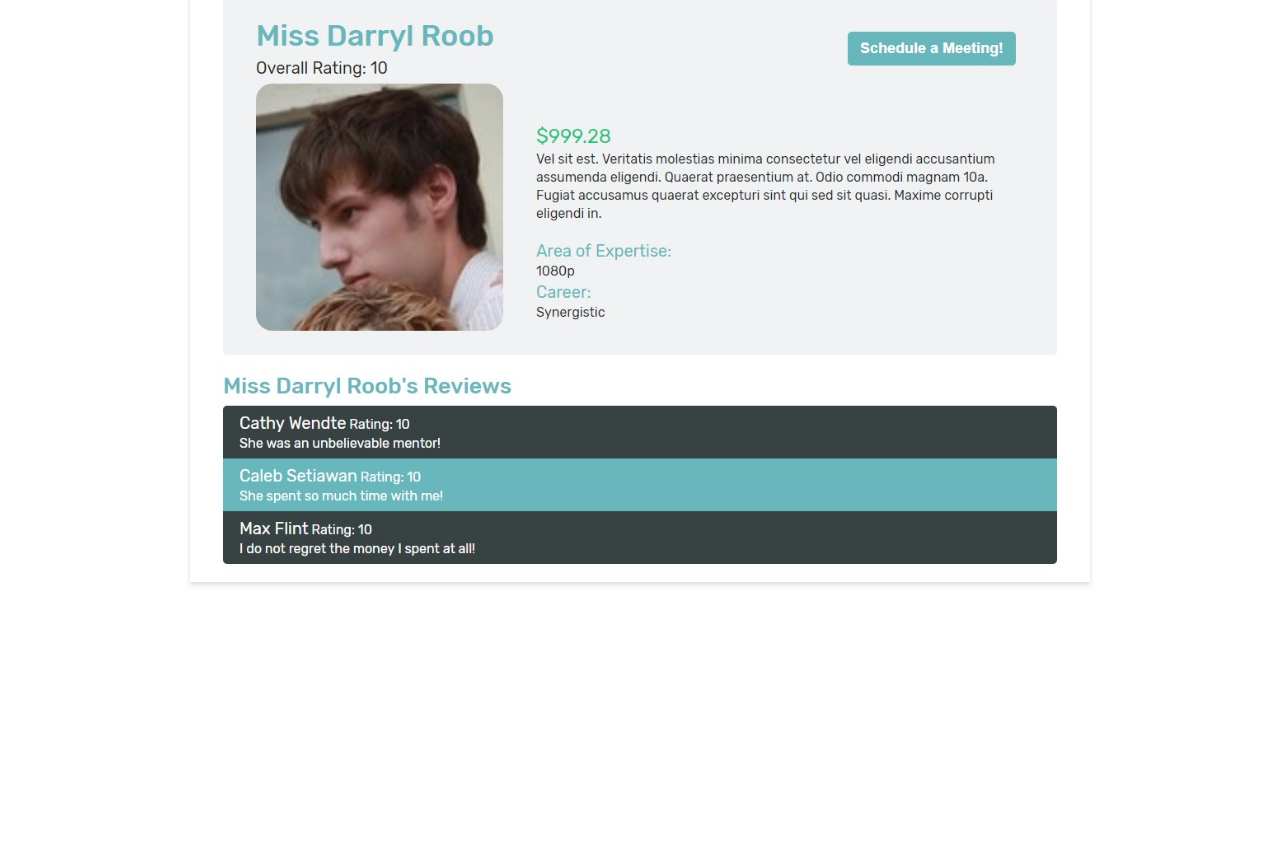
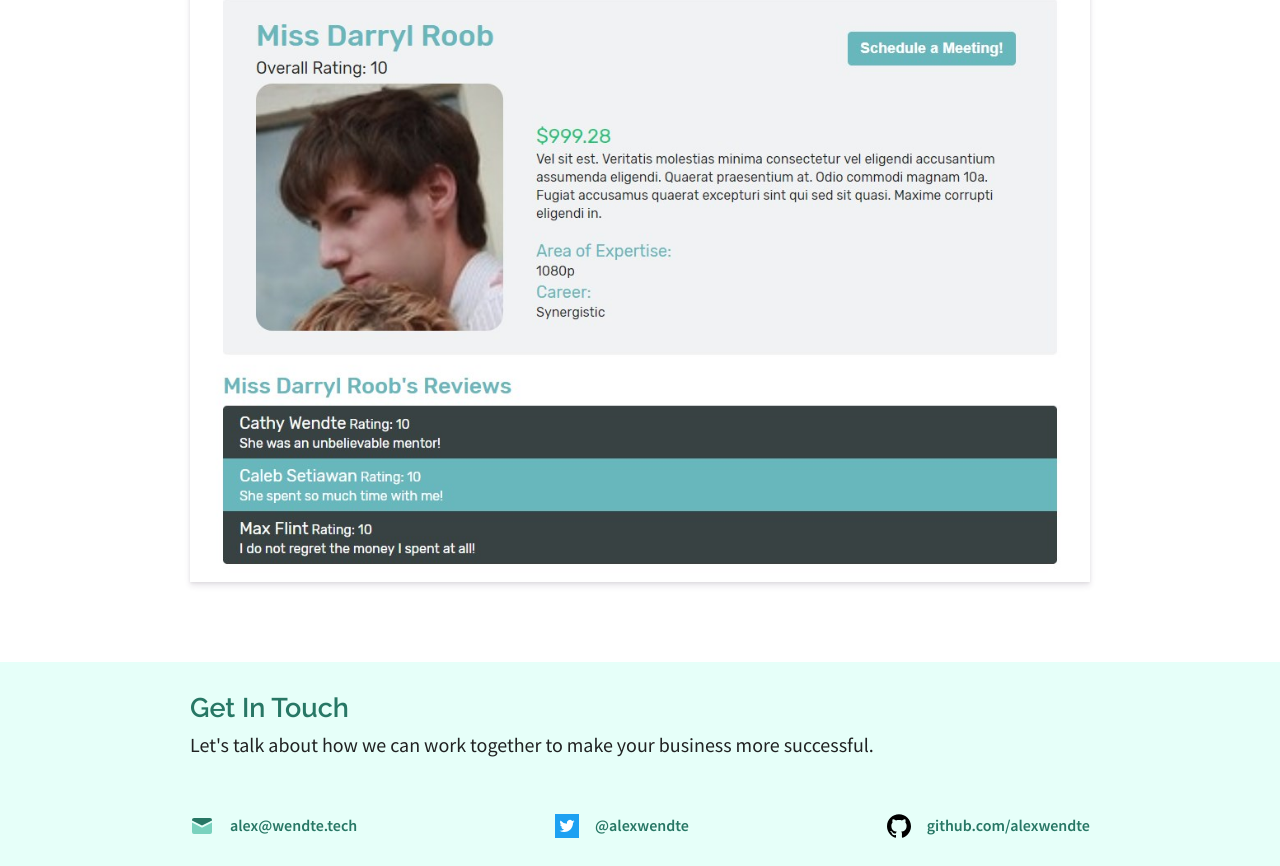
Before and after one commit to alexwendte/alexwendte.github.io, a plain HTML site: page pages/portfolio.html in a window 1280 px wide. Shown: the part 7205-8071 px from the top of the page. Before the commit the page ends 7867 px from the top, so only its background shows below. Drawn offline with Linux system fonts and the light colour scheme.

Commit message:
converts contact to footer and adds to Portfolio

```diff
--- a/index.css
+++ b/index.css
@@ -223,17 +223,17 @@ header nav a {
   margin: 0 auto;
 }
 
-.contact {
+footer {
   background: var(--primaryBackground);
   padding: 2.4rem;
   color: var(--primaryText);
 }
 
-.contact .subheading {
+footer .subheading {
   color: var(--primaryDark);
 }
 
-.contact .text {
+footer .text {
   font-size: 2rem;
 }
 
--- a/pages/portfolio.html
+++ b/pages/portfolio.html
@@ -182,5 +182,49 @@
         <img src="/images/trainer-mentor.jpg" />
       </div>
     </div>
+    <footer>
+      <div class="content">
+        <h2 class="subheading">Get In Touch</h2>
+        <p class="text">
+          Let's talk about how we can work together to make your business more
+          successful.
+        </p>
+        <div class="social">
+          <div class="social_item">
+            <img src="/images/icon-mail.svg" alt="mail icon" />
+            <a
+              class="contact__info"
+              href="mailto:alex@wendte.tech"
+              target="_top"
+            >
+              alex@wendte.tech
+            </a>
+          </div>
+          <div class="social_item">
+            <img
+              src="/images/Twitter_Logo_WhiteOnBlue.svg"
+              alt="twitter logo"
+            />
+            <a
+              class="contact__info"
+              href="https://twitter.com/alexwendte"
+              target="_blank"
+            >
+              @alexwendte
+            </a>
+          </div>
+          <div class="social_item">
+            <img src="/images/github-logo.svg" alt="github logo" />
+            <a
+              class="contact__info"
+              href="https://github.com/alexwendte"
+              target="_blank"
+            >
+              github.com/alexwendte
+            </a>
+          </div>
+        </div>
+      </div>
+    </footer>
   </body>
 </html>
```
Also changed, not shown: index.html (+2 -2 lines).
